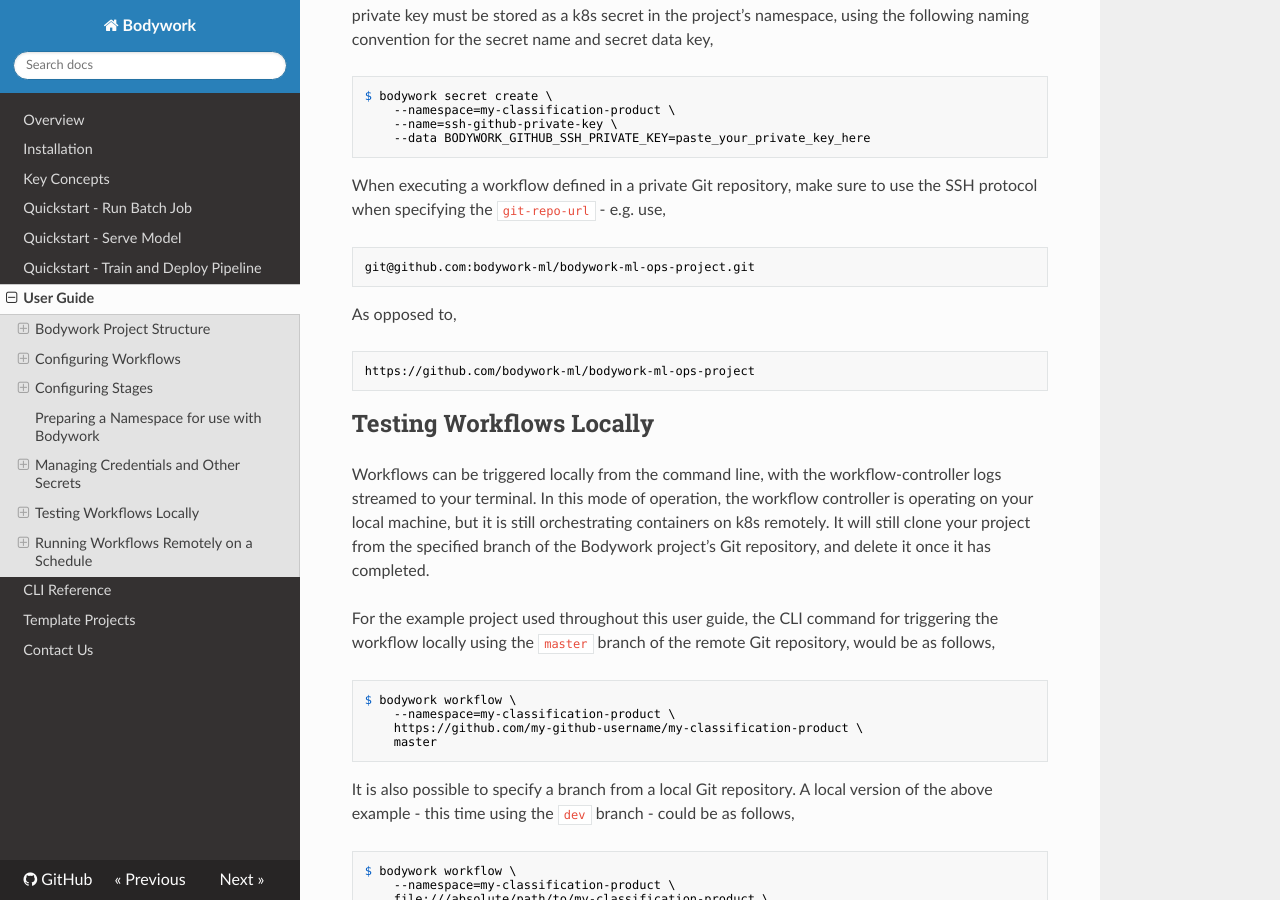
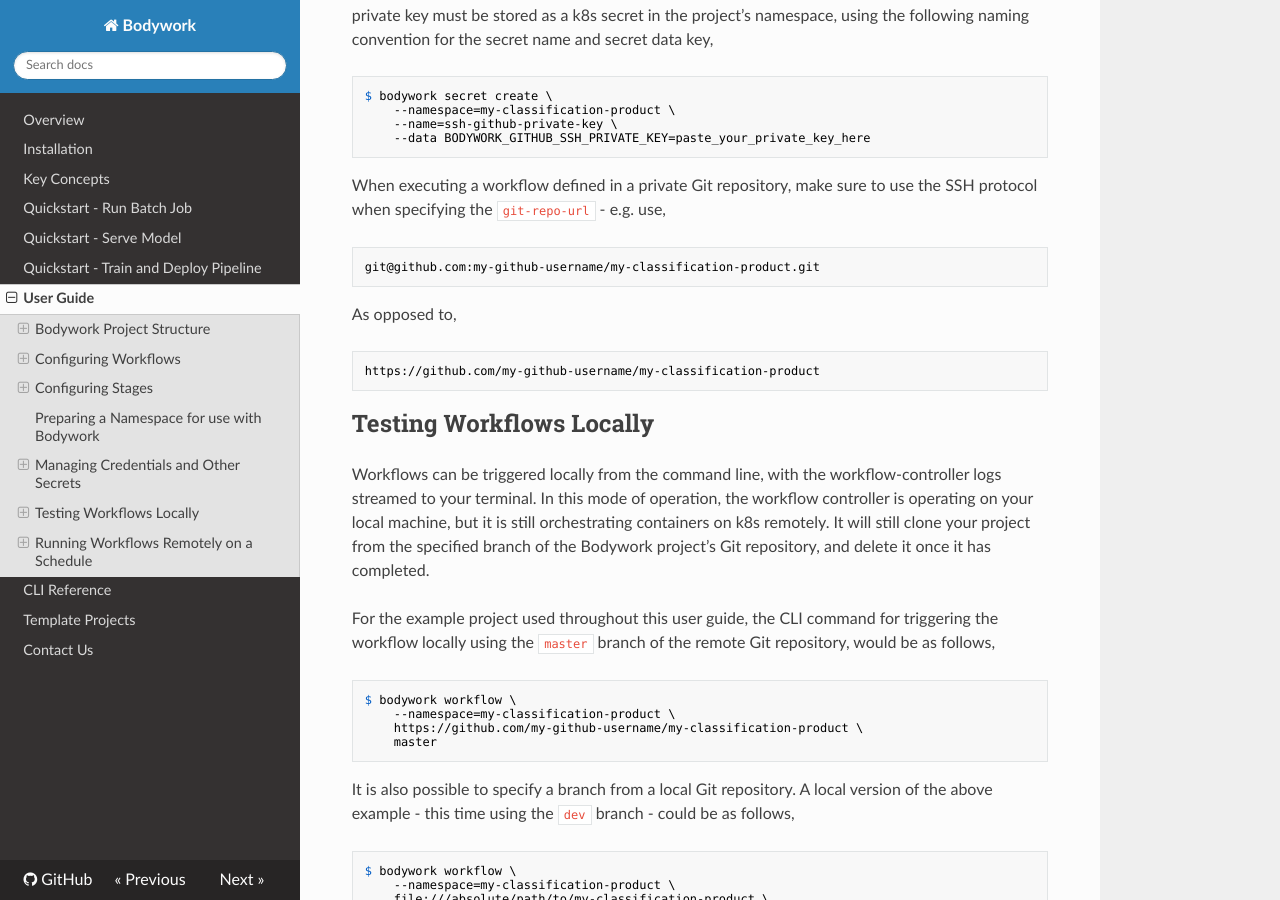
Before and after one commit to bodywork-ml/bodywork-core, an MkDocs documentation site: the page built from docs/user_guide.md, in a window 1280 px wide and 900 px high, scrolled down 5869 px. Built offline with MkDocs 1.6.1, drawn with Linux system fonts in a browser that asks for light colours; nearby versions of some CDN libraries; a script that is not in the unit is left out.

Commit message:
Refactor bodywork-ml-ops-project name

````diff
--- a/docs/user_guide.md
+++ b/docs/user_guide.md
@@ -213,13 +213,13 @@ $ bodywork secret create \
 When executing a workflow defined in a private Git repository, make sure to use the SSH protocol when specifying the `git-repo-url` - e.g. use,
 
 ```text
-git@github.com:bodywork-ml/bodywork-ml-ops-project.git
+git@github.com:my-github-username/my-classification-product.git
 ```
 
 As opposed to,
 
 ```text
-https://github.com/bodywork-ml/bodywork-ml-ops-project
+https://github.com/my-github-username/my-classification-product
 ```
 
 ## Testing Workflows Locally
````
Also changed, not shown: docs/quickstart_train_and_deploy.md (+11 -11 lines), docs/template_projects.md (+1 -1 lines).
